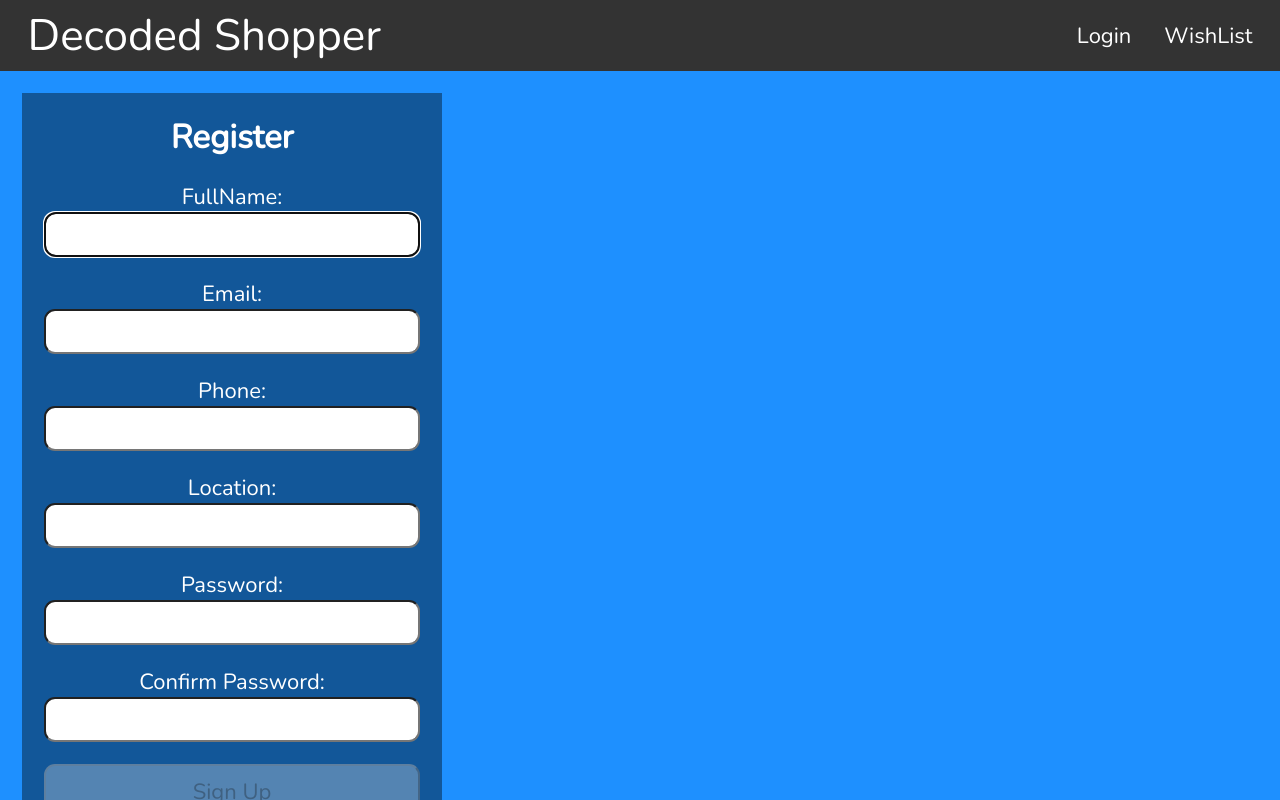
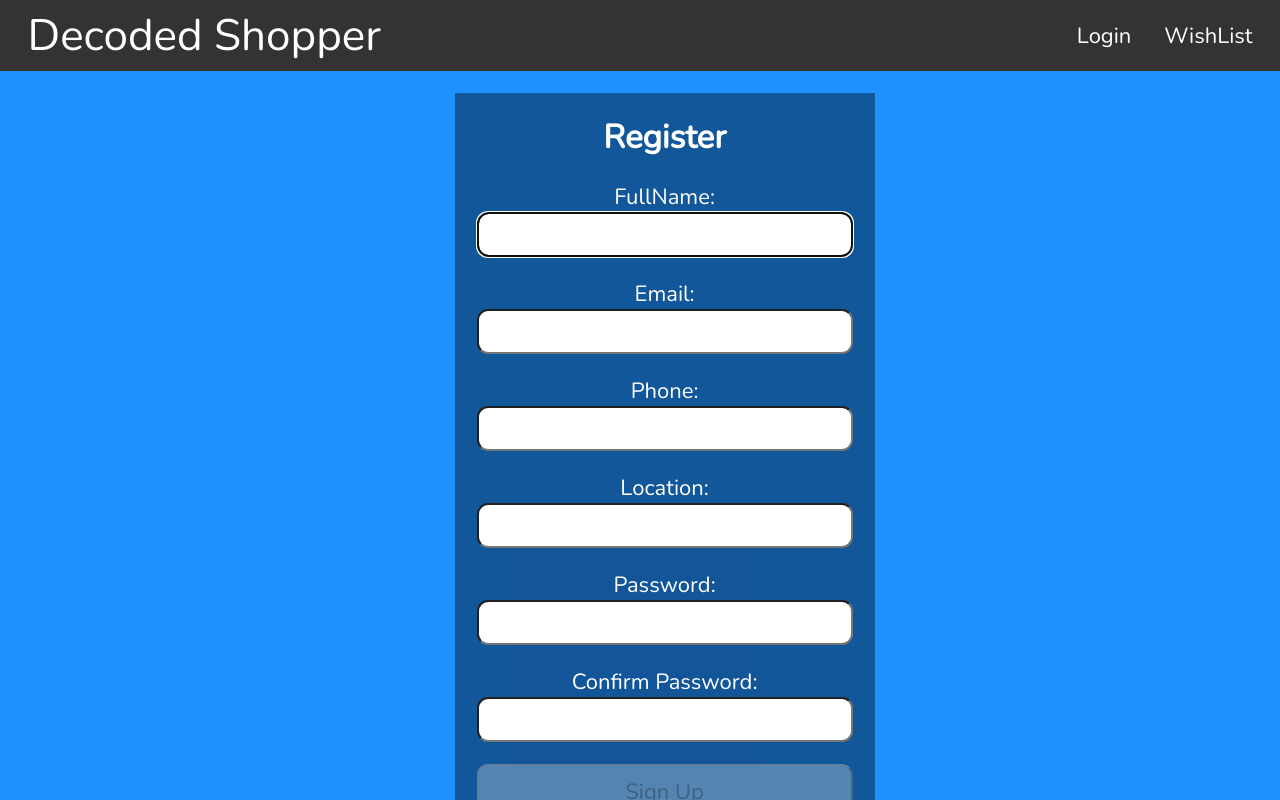
Before and after one commit to DeCoded-Shopper/DeCoded-Shopper, a React (Create React App) app: page /register in a window 1280 px wide. Shown: the top 800 px of the page. Built offline with nearby package versions, Linux system fonts and the light colour scheme.

Commit message:
centered profile pages

```diff
--- a/src/components/Login.js
+++ b/src/components/Login.js
@@ -5,7 +5,9 @@ import { FontAwesomeIcon } from "@fortawesome/react-fontawesome";
 import { faInfoCircle } from "@fortawesome/free-solid-svg-icons";
 import Register from './Register';
 import { Link } from 'react-router-dom'
+import "../Product.css";
 const LOGIN_URL = '/auth';
+
 
 const Login = () => {
     const { setAuth } = useContext(AuthContext);
--- a/src/index.css
+++ b/src/index.css
@@ -34,6 +34,7 @@ section {
     flex-direction: column;
     justify-content: flex-start;
     padding: 1rem;
+    margin-left: 35%;
     background-color: rgba(0,0,0,0.4);
 }
 
```
